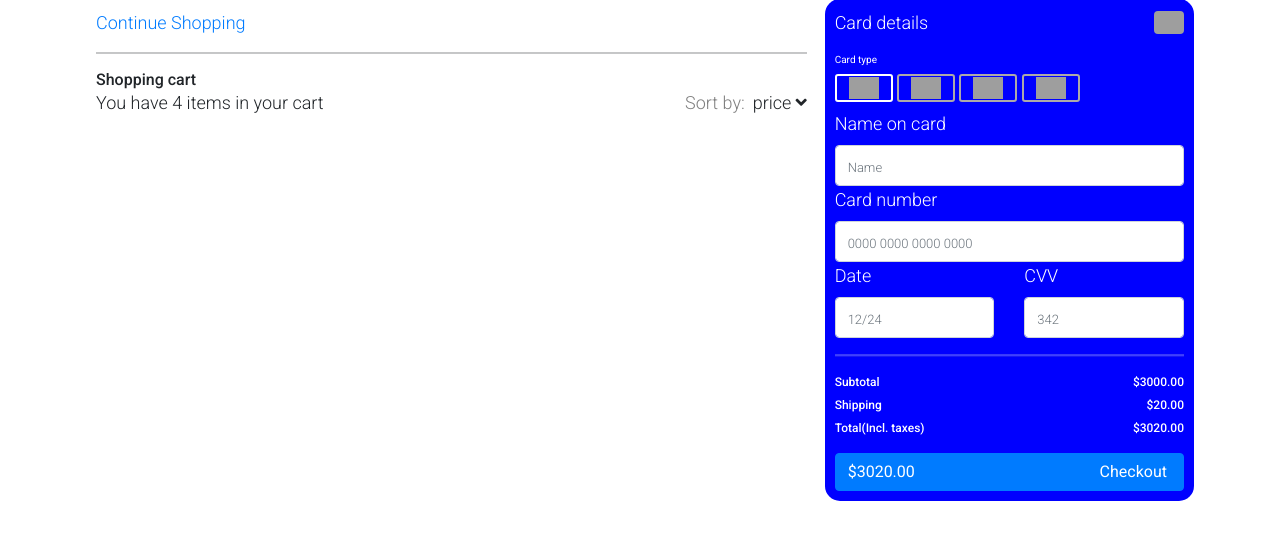
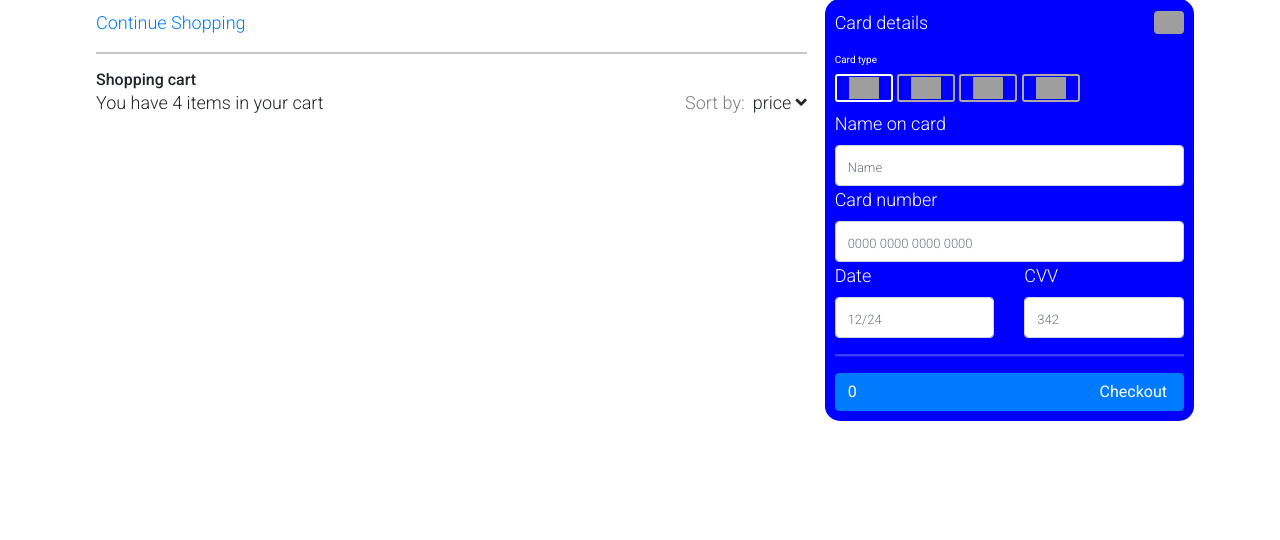
Before and after one commit to setapex/sdfgfsdfd, a Django app: page /order in a window 1280 px wide. Shown: the part 65-605 px from the top of the page. Run offline with Django 4.2, Linux system fonts and the light colour scheme; the visitor is signed in with stand-in values (Sample User, id 1); data that the repository does not hold is empty; some libraries are stand-ins or nearby versions; grey boxes are pictures that could not be loaded.

Commit message:
total price

```diff
--- a/cart/models.py
+++ b/cart/models.py
@@ -1,5 +1,6 @@
 from django.contrib.auth.models import User
 from django.db import models
+from decimal import Decimal
 
 from products.models import Product
 
@@ -17,3 +18,8 @@
     quantity = models.IntegerField(default=0)
     created_at = models.DateTimeField(auto_now_add=True)
     updated_at = models.DateTimeField(auto_now=True)
+    total_price = models.DecimalField(max_digits=10, decimal_places=2, default=0)
+
+    def save(self, *args, **kwargs):
+        self.total_price = Decimal(self.product.price) * Decimal(self.quantity)
+        super().save(*args, **kwargs)
--- a/templates/about.html
+++ b/templates/about.html
@@ -103,7 +103,6 @@
                 </a>
                 <a class="nav-icon position-relative text-decoration-none" href="{% url 'order' %}">
                     <i class="fa fa-fw fa-cart-arrow-down text-dark mr-1"></i>
-                    <span class="position-absolute top-0 left-100 translate-middle badge rounded-pill bg-light text-dark">7</span>
                 </a>
                 <a class="nav-icon position-relative text-decoration-none" href="#">
                     <i class="fa fa-fw fa-user text-dark mr-3"></i>
--- a/templates/index.html
+++ b/templates/index.html
@@ -97,7 +97,6 @@
                 </a>
                 <a class="nav-icon position-relative text-decoration-none" href="{% url 'order' %}">
                     <i class="fa fa-fw fa-cart-arrow-down text-dark mr-1"></i>
-                    <span class="position-absolute top-0 left-100 translate-middle badge rounded-pill bg-light text-dark">7</span>
                 </a>
                 <a class="nav-icon position-relative text-decoration-none" href="#">
                     <i class="fa fa-fw fa-user text-dark mr-3"></i>
--- a/templates/order.html
+++ b/templates/order.html
@@ -79,12 +79,8 @@
                                                                                              placeholder="342"></div>
                 </div>
                 <hr class="line">
-                <div class="d-flex justify-content-between information"><span>Subtotal</span><span>$3000.00</span></div>
-                <div class="d-flex justify-content-between information"><span>Shipping</span><span>$20.00</span></div>
-                <div class="d-flex justify-content-between information">
-                    <span>Total(Incl. taxes)</span><span>$3020.00</span></div>
                 <button class="btn btn-primary btn-block d-flex justify-content-between mt-3" type="button"
-                        onclick="redirectToCheckout()"><span>$3020.00</span><span>Checkout<i
+                        onclick="redirectToCheckout()"><span>{{total_price}}</span><span>Checkout<i
                         class="fa fa-long-arrow-right ml-1"></i></span></button>
             </div>
         </div>
--- a/templates/shop-single.html
+++ b/templates/shop-single.html
@@ -100,7 +100,6 @@
                 </a>
                 <a class="nav-icon position-relative text-decoration-none" href="{% url 'order' %}">
                     <i class="fa fa-fw fa-cart-arrow-down text-dark mr-1"></i>
-                    <span class="position-absolute top-0 left-100 translate-middle badge rounded-pill bg-light text-dark">7</span>
                 </a>
                 <a class="nav-icon position-relative text-decoration-none" href="#">
                     <i class="fa fa-fw fa-user text-dark mr-3"></i>
--- a/templates/shop.html
+++ b/templates/shop.html
@@ -94,7 +94,6 @@
                 </a>
                 <a class="nav-icon position-relative text-decoration-none" href="{% url 'order' %}">
                     <i class="fa fa-fw fa-cart-arrow-down text-dark mr-1"></i>
-                    <span class="position-absolute top-0 left-100 translate-middle badge rounded-pill bg-light text-dark">7</span>
                 </a>
                 <a class="nav-icon position-relative text-decoration-none" href="#">
                     <i class="fa fa-fw fa-user text-dark mr-3"></i>
--- a/zay/views.py
+++ b/zay/views.py
@@ -22,8 +22,9 @@
 
 def cart_view(request):
     cart_items = CartItem.objects.filter(cart__user=request.user)
+    total_price = sum(item.total_price for item in cart_items)
 
-    return render(request, 'order.html', {'cart_items': cart_items})
+    return render(request, 'order.html', {'cart_items': cart_items, 'total_price': total_price})
 
 
 def add_to_cart(request, product_id):
```
Also changed, not shown: cart/migrations/0002_cartitem_total_price_alter_cartitem_quantity.py (added).
